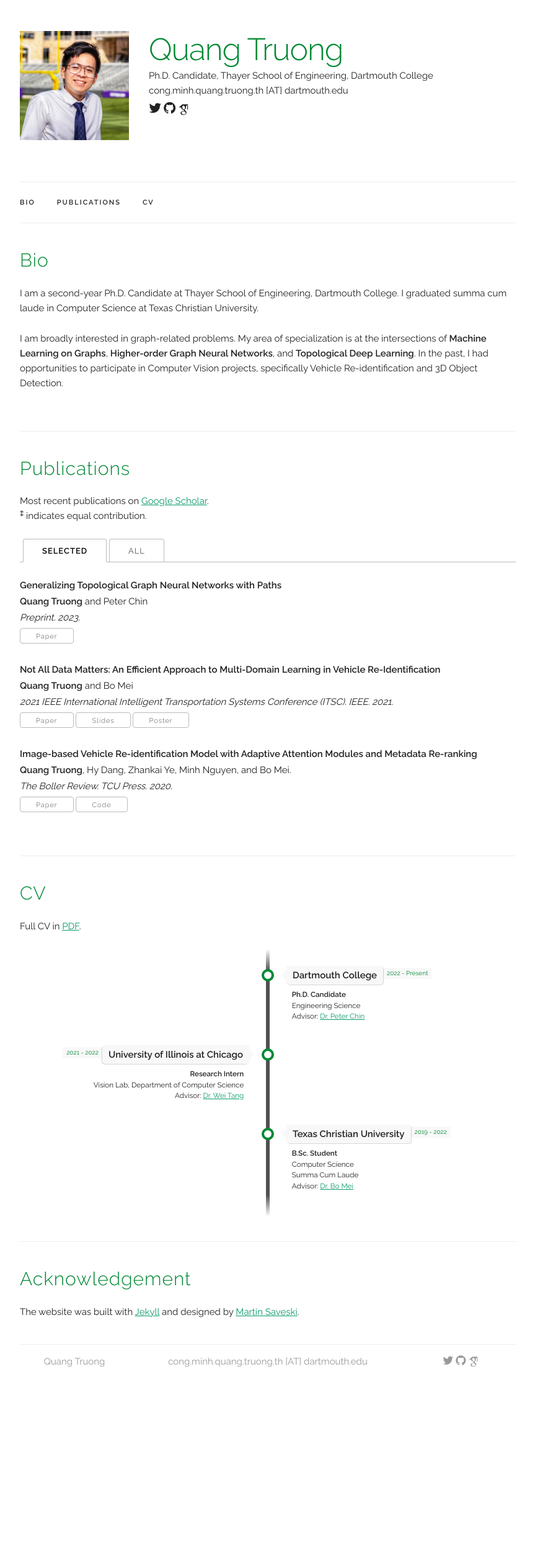
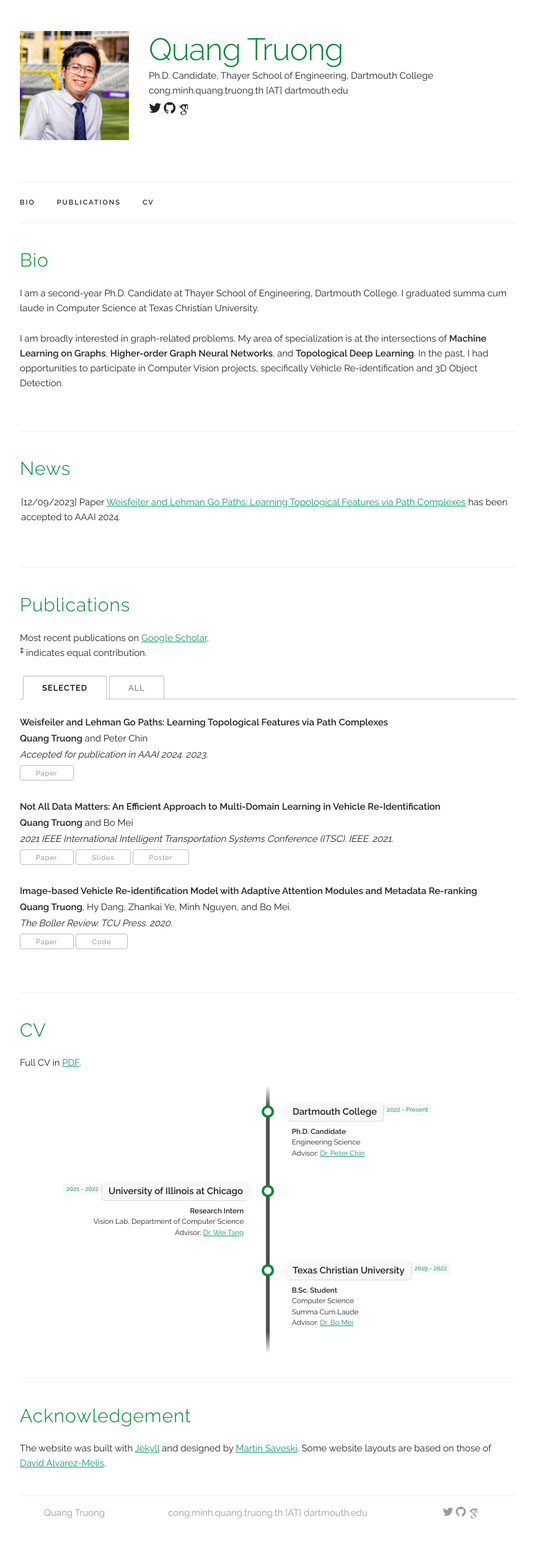
Before and after one commit to quang-truong/quang-truong.github.io, a Jekyll site: the page built from index.html, in a window 1280 px wide. Shown: the whole page at 62% size, without its empty margins (208-1071 px from the left). Built offline with Jekyll 4.4.1, drawn with Linux system fonts in a browser that asks for light colours; some web fonts are replaced; before the commit the page ends 2248 px from its top, so only the background shows below that.

Commit message:
update news

```diff
--- a/_data/publications.yaml
+++ b/_data/publications.yaml
@@ -1,10 +1,11 @@
 papers:
   # Possible options: paper_url, slides, poster, video, code, data
-  - title: "Generalizing Topological Graph Neural Networks with Paths"
+  - title: "Weisfeiler and Lehman Go Paths: Learning Topological Features via Path Complexes"
     authors: "<b>Quang Truong</b> and Peter Chin"
-    venue: "Preprint. 2023."
+    venue: "Accepted for publication in AAAI 2024. 2023."
     paper_url: "https://arxiv.org/pdf/2308.06838.pdf"
     selected: y
+    id: WLPath2023
 
   - title: "Not All Data Matters: An Efficient Approach to Multi-Domain Learning in Vehicle Re-Identification"
     authors: "<b>Quang Truong</b> and Bo Mei"
@@ -13,6 +14,7 @@ papers:
     poster: "/assets/publications/2021_not_all_data_matters/poster.pdf"
     slides: "/assets/publications/2021_not_all_data_matters/slides.pdf"
     selected: y
+    id: NotAllDataMatters2021
 
   - title: "Image-based Vehicle Re-identification Model with Adaptive Attention Modules and Metadata Re-ranking"
     authors: "<b>Quang Truong</b>, Hy Dang, Zhankai Ye, Minh Nguyen, and Bo Mei."
@@ -20,12 +22,14 @@ papers:
     paper_url: "https://bollerreview.tcu.edu/article/view/130"
     code: "https://github.com/quang-truong/AI-City-Challenge-2020"
     selected: y
+    id: VehicleReID2020
 
   - title: "Housing Price Prediction via Improved Machine Learning Techniques"
     authors: "<b>Quang Truong</b>, Minh Nguyen, Hy Dang, and Bo Mei."
     paper_url: "https://doi.org/10.1016/j.procs.2020.06.111"
     venue: "2019 International Conference on Identification, Information and Knowledge on the Internet of Things (IIKI). Elsevier. 2020."
     selected: n
+    id: HousingPrice2020
 
 
   # - title: "Embedding Societal Values into Social Media Algorithms"
--- a/index.html
+++ b/index.html
@@ -30,6 +30,20 @@ title: Home
   </p>
 </div> -->
 
+<!-- ========== NEWS ========== -->
+<!-- Had to add empty anchor to solve the problem of fixed header
+     hiding part of paper
+-->
+<div class="docs-section" id="news">
+  <h4>News</h4>
+  <!-- <p> Scroll for older news </p> -->
+  <UL style="list-style-type: none; padding: 2px; overflow-y: scroll; height:50px;">
+    <li> [12/09/2023]
+       Paper <a href="#WLPath2023">Weisfeiler and Lehman Go Paths: Learning Topological Features via Path Complexes</a> has been accepted to AAAI 2024.
+    </li>
+  </UL>
+</div>
+
 
 <!-- ========== PUBLICATIONS ========== -->
 <div class="docs-section" id="publications">
@@ -48,6 +62,7 @@ title: Home
     <div class="tab-pane active" id="papers-selected">
       {% assign selected_papers = site.data.publications.papers | where: "selected", "y" %}
       {% for paper in selected_papers %}
+        <span class="anchor" id="{{paper.id}}"></span>
         <div class="paper">
           <p class="title"><b>{{ paper.title }}</b></p>
           <p>{{ paper.authors }}</p>
@@ -228,4 +243,5 @@ title: Home
 <div class="docs-section" id="template">
   <h4>Acknowledgement</h4>
   The website was built with <a href="https://jekyllrb.com/" target="_blank">Jekyll</a> and designed by <a href="https://faculty.washington.edu/msaveski/" target="_blank">Martin Saveski</a>.
+  Some website layouts are based on those of <a href="https://dmelis.github.io/" target="_blank">David Alvarez-Melis</a>.
 </div>
```
Also changed, not shown: libs/custom/my_css.css, 1 other file.
